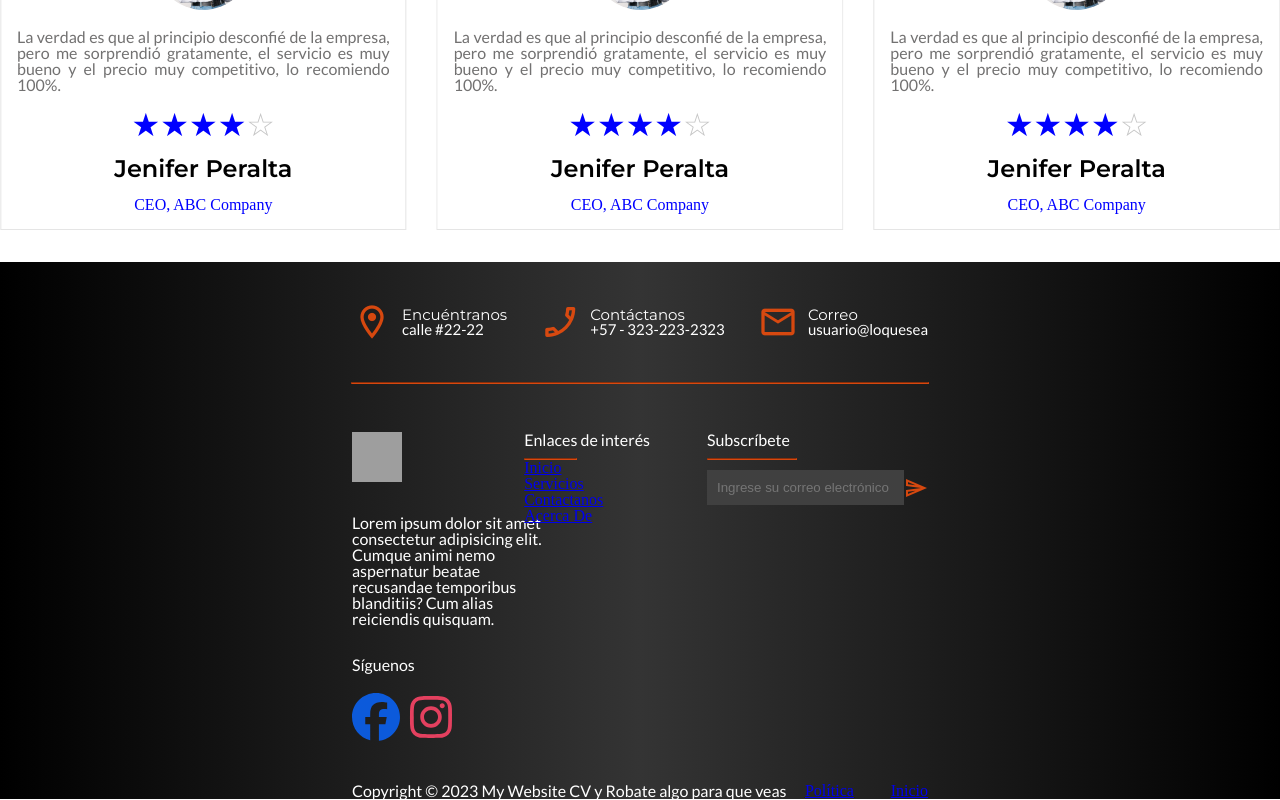
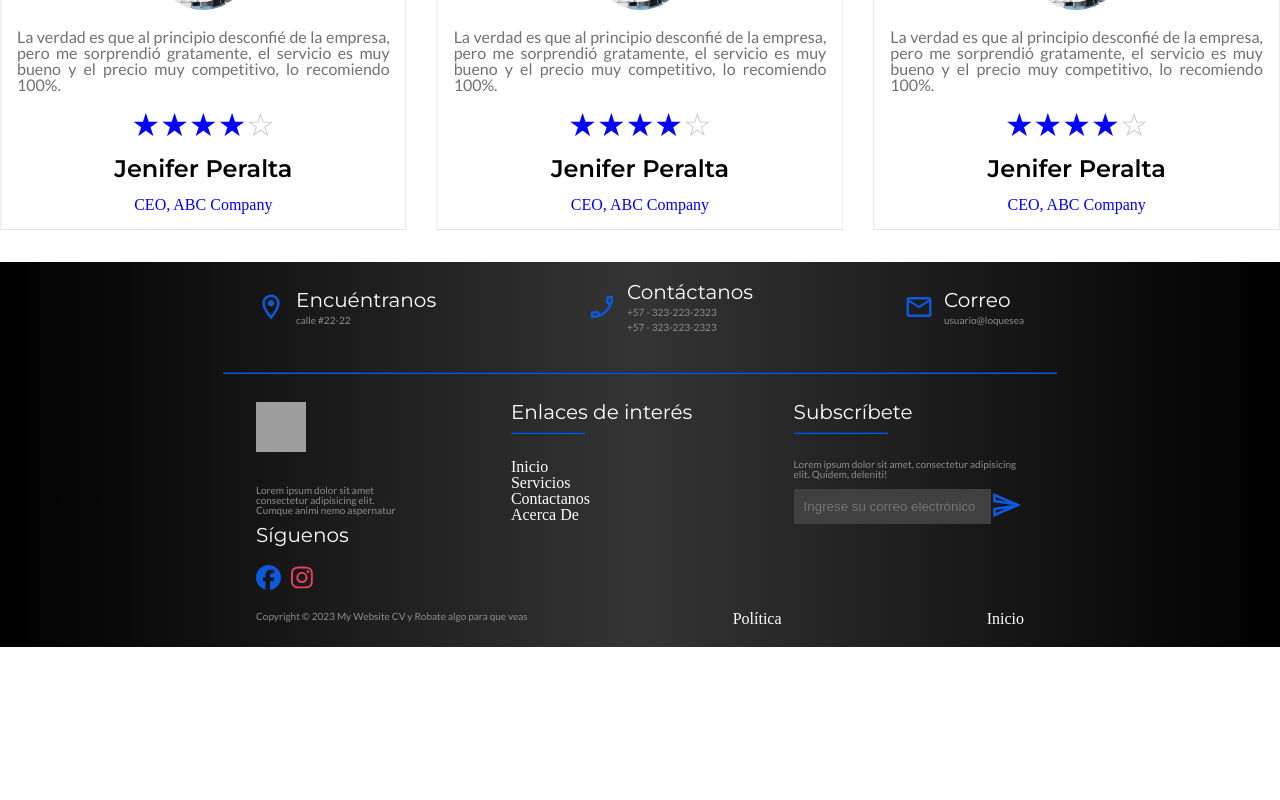
Before and after one commit to LST-Developers/company-website, a React (Create React App) app: page / in a window 1280 px wide. Shown: the part 1023-1823 px from the top of the page. After the commit the page ends 1670 px from the top, so only its background shows below. Built offline with nearby package versions, Linux system fonts and the light colour scheme; grey boxes are pictures that could not be loaded.

Commit message:
Se actualizaron los estilos del Footer

```diff
--- a/src/components/Footer.jsx
+++ b/src/components/Footer.jsx
@@ -24,6 +24,7 @@ function Footer() {
                         <div>
                             <h4>Contáctanos</h4>
                             <p>+57 - 323-223-2323</p>
+                            <p>+57 - 323-223-2323</p>
                         </div>
                     </div>
                     <div className="findUs">
@@ -48,10 +49,8 @@ function Footer() {
                             <p>
                                 Lorem ipsum dolor sit amet consectetur
                                 adipisicing elit. Cumque animi nemo aspernatur
-                                beatae recusandae temporibus blanditiis? Cum
-                                alias reiciendis quisquam.
                             </p>
-                            <p>Síguenos</p>
+                            <h4>Síguenos</h4>
                             <div className="iconRedes">
                                 <a
                                     href="DiderccionDeFacebookDeLaEmpresa"
@@ -69,26 +68,27 @@ function Footer() {
                         </div>
                     </div>
                     <div className="usefulLinks">
-                        <p>Enlaces de interés</p>
+                        <h4>Enlaces de interés</h4>
                         <hr className="shortLinea" />
                         <ul>
                             <li>
-                                <a href="#">Inicio</a>
+                                <a className="linksUtil" href="#">Inicio</a>
                             </li>
                             <li>
-                                <a href="#">Servicios</a>
+                                <a className="linksUtil" href="#">Servicios</a>
                             </li>
                             <li>
-                                <a href="#">Contactanos</a>
+                                <a className="linksUtil" href="#">Contactanos</a>
                             </li>
                             <li>
-                                <a href="#">Acerca De</a>
+                                <a className="linksUtil" href="#">Acerca De</a>
                             </li>
                         </ul>
                     </div>
                     <div className="subscribe">
-                        <p>Subscríbete</p>
+                        <h4>Subscríbete</h4>
                         <hr className="shortLinea" />
+                        <p>Lorem ipsum dolor sit amet, consectetur adipisicing elit. Quidem, deleniti!</p>
                         <div className="containerEmail">
                             <input
                                 type="email"
@@ -96,9 +96,10 @@ function Footer() {
                                 id="email"
                                 placeholder="Ingrese su correo electrónico"
                             />
-                            <span className="material-icons-outlined">
+                            <a href=""><span className="material-icons-outlined">
                                 send
-                            </span>
+                            </span></a>
+
                         </div>
                     </div>
                 </div>
@@ -107,9 +108,9 @@ function Footer() {
                         Copyright © 2023 My Website CV y Robate algo para que
                         veas
                     </p>
-                    <a href="#">Política</a>
-                    <p></p>
-                    <a href="#">Inicio</a>
+                    <a className="linksUtil" href="#">Política</a>
+
+                    <a className="linksUtil" href="#">Inicio</a>
                 </div>
             </footer>
         </div>
--- a/src/sass/layout/_footer.scss
+++ b/src/sass/layout/_footer.scss
@@ -4,21 +4,34 @@ footer {
     display: flex;
     flex-direction: column;
     align-items: center;
-    color: white;
+
+
+    h4{
+        color: white;
+        font-size: 20px;
+    }
+    p{
+        font-size: 10px;
+        color: #8e8d8d;
+    }
 
     .longLine {
-        width: 45%;
+        width: 65%;
         margin-top: 40px;
-        border-color: #e44b0eed;
+        border-color: #0c5adb;
     }
 
     .infoContact {
         display: flex;
         justify-content: space-between;
-        width: 45%;
+        width: 60%;
         text-align: left;
-        margin-top: 40px;
+        margin-top: 20px;
         font-size: 15px;
+
+        p{
+            margin-top: 5px;
+        }
 
         .findUs {
             display: flex;
@@ -27,27 +40,29 @@ footer {
 
         .findUs span {
             margin-right: 10px;
-            font-size: 40px;
-            color: #e44b0eed;
+            font-size: 30px;
+            color: #0c5adb;
         }
     }
 
     .infoUseful {
         display: flex;
         justify-content: space-between;
-        width: 45%;
+        width: 60%;
         text-align: left;
-        margin-top: 40px;
+        margin-top: 20px;
 
 
         .subscribe{
+            width: 30%;
             .containerEmail{
                 display: flex;
                 align-items: center;
                 margin-top: 10px;
 
                 span{
-                    color: #e44b0eed;
+                    color: #0c5adb;
+                    font-size: 32px;
                 }
             }
 
@@ -58,12 +73,13 @@ footer {
         }
 
         .logosRedes {
-            width: 180%;
+            width: 100%;
             p {
                 margin-top: 30px;
+                margin-bottom: 10px;
             }
             .iconRedes {
-                font-size: 48px;
+                font-size: 25px;
                 margin-top: 20px;
 
                 a {
@@ -85,7 +101,9 @@ footer {
             text-align: left;
             margin: 0;
             margin-top: 10px;
-            border-color: #e44b0eed;
+            margin-bottom: 25px;
+           //border-color: #e44b0eed;
+            border-color: #0c5adb;
         }
 
         #email {
@@ -94,13 +112,28 @@ footer {
             padding: 10px;
             border: none;
         }
+
+        .usefulLinks{
+            .linksUtil{
+                text-decoration: none;
+                color: white;
+            }
+
+        }
+
     }
 
     .infoLegal {
         display: flex;
         justify-content: space-between;
-        width: 45%;
+        width: 60%;
         text-align: left;
-        margin-top: 40px;
+        margin-top: 20px;
+        margin-bottom: 20px;
+
+        .linksUtil{
+            text-decoration: none;
+            color: white;
+        }
     }
 }
```
